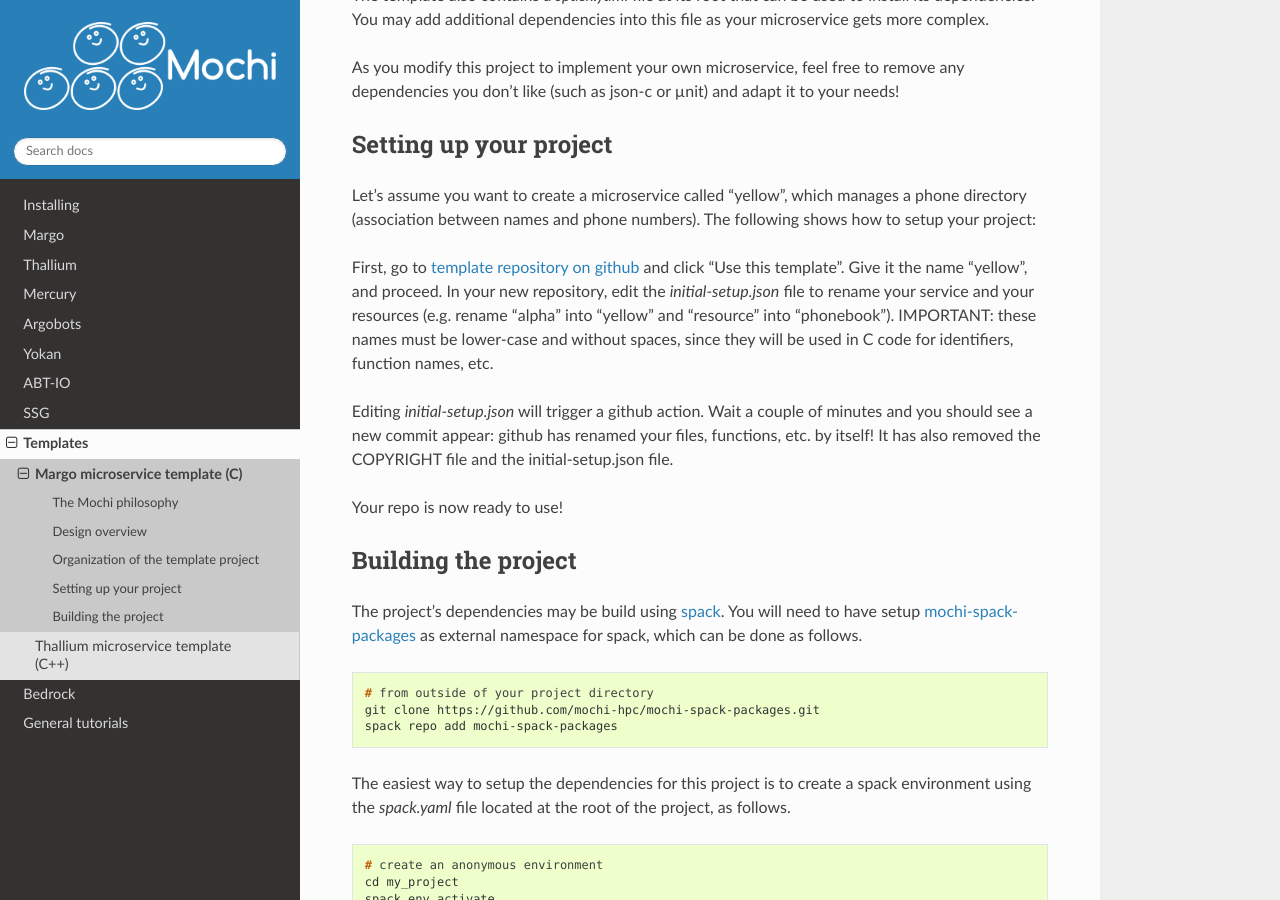
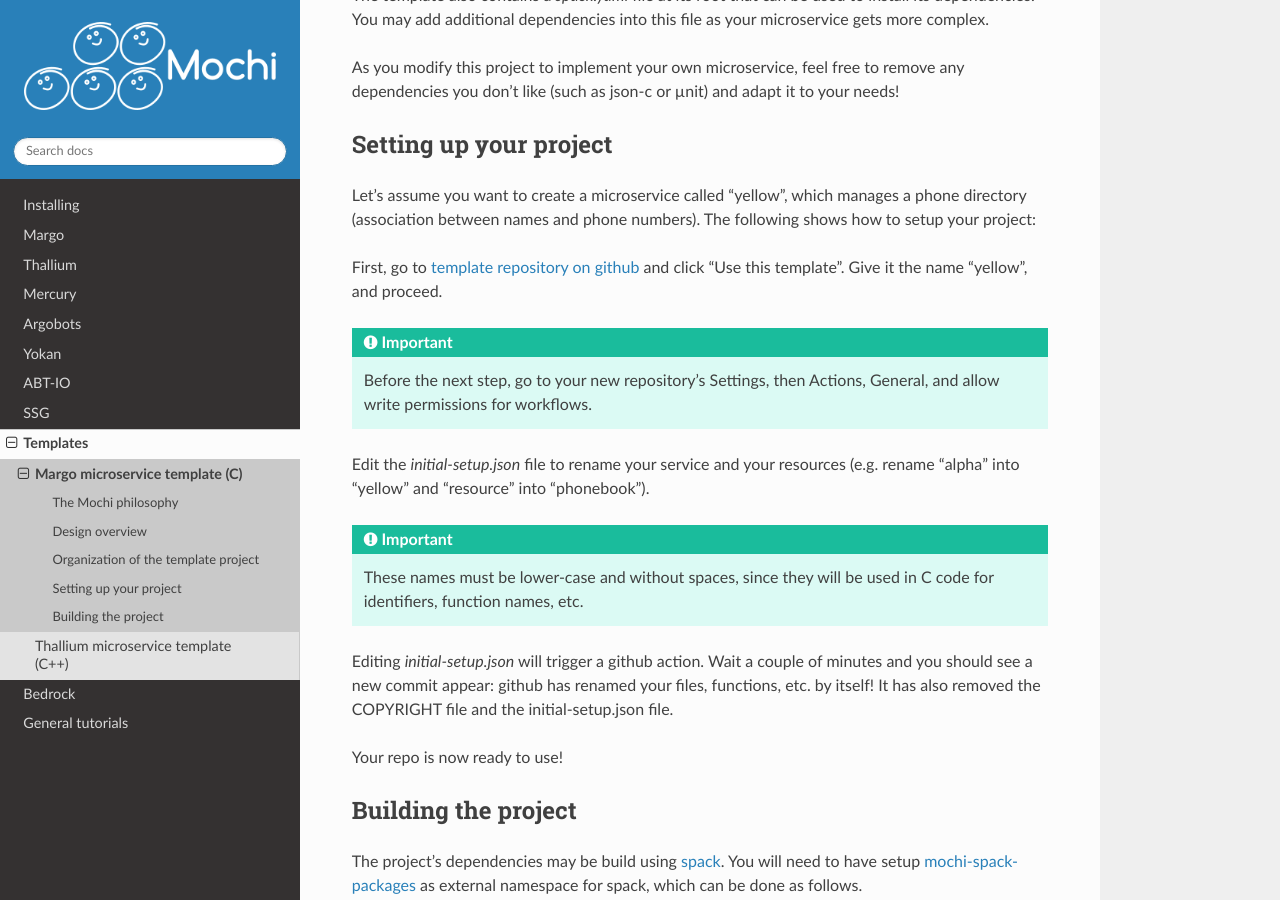
Before and after one commit to mochi-hpc/mochi-doc, a Sphinx documentation site: the page built from docs/source/templates/01_margo.rst, in a window 1280 px wide and 900 px high, scrolled down 2504 px. Built offline with Sphinx 7.4.7 and the Read the Docs theme 2.0.0, drawn with Linux system fonts in a browser that asks for light colours.

Commit message:
added instructions to enable write permissions for workflows in templates

```diff
--- a/docs/source/templates/01_margo.rst
+++ b/docs/source/templates/01_margo.rst
@@ -139,10 +139,17 @@ shows how to setup your project:
 
 First, go to `template repository on github <https://github.com/mochi-hpc/margo-microservice-template>`_
 and click "Use this template". Give it the name "yellow", and proceed.
-In your new repository, edit the *initial-setup.json* file to rename your service
+
+.. important::
+   Before the next step, go to your new repository's Settings,
+   then Actions, General, and allow write permissions for workflows.
+
+Edit the *initial-setup.json* file to rename your service
 and your resources (e.g. rename "alpha" into "yellow" and "resource" into "phonebook").
-IMPORTANT: these names must be lower-case and without spaces,
-since they will be used in C code for identifiers, function names, etc.
+
+.. important::
+   These names must be lower-case and without spaces,
+   since they will be used in C code for identifiers, function names, etc.
 
 Editing *initial-setup.json* will trigger a github action. Wait a couple of minutes
 and you should see a new commit appear: github has renamed your files, functions, etc. by itself!
```
Also changed, not shown: docs/source/templates/02_thallium.rst (+9 -2 lines).
